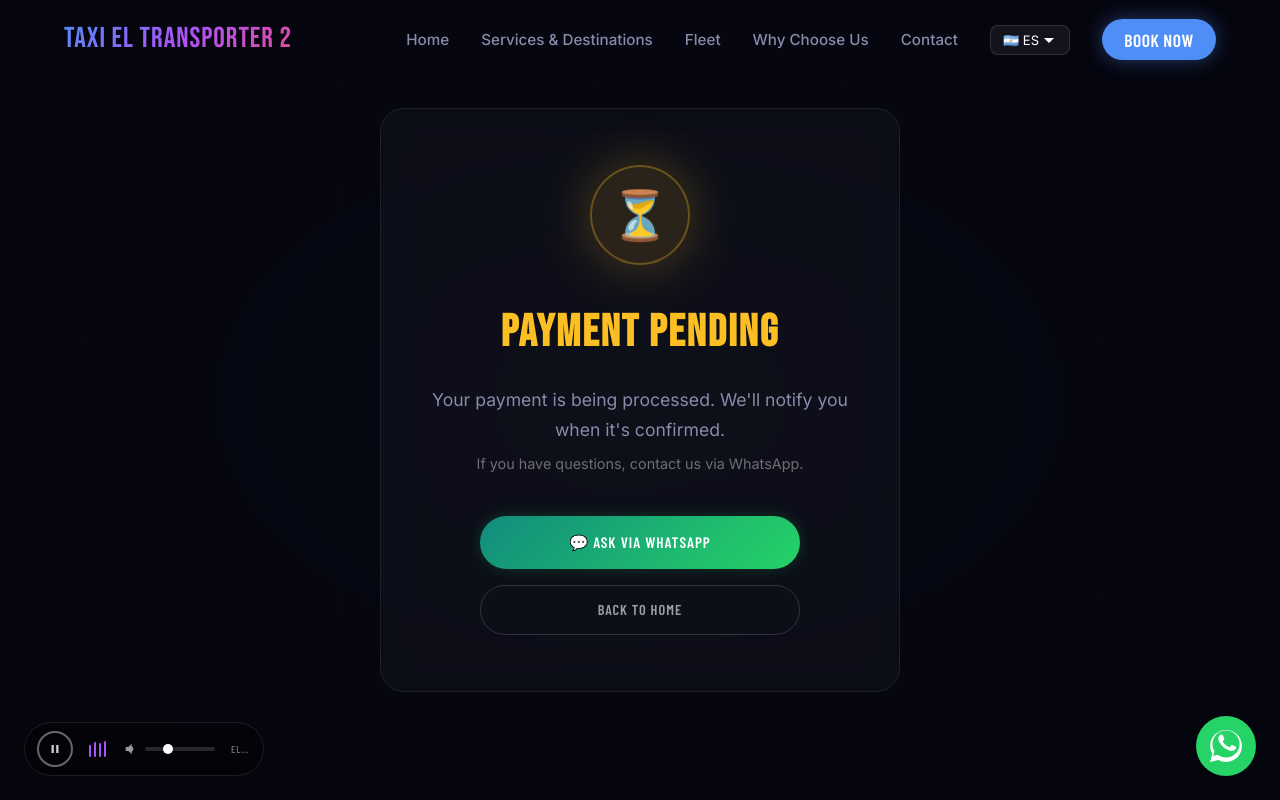
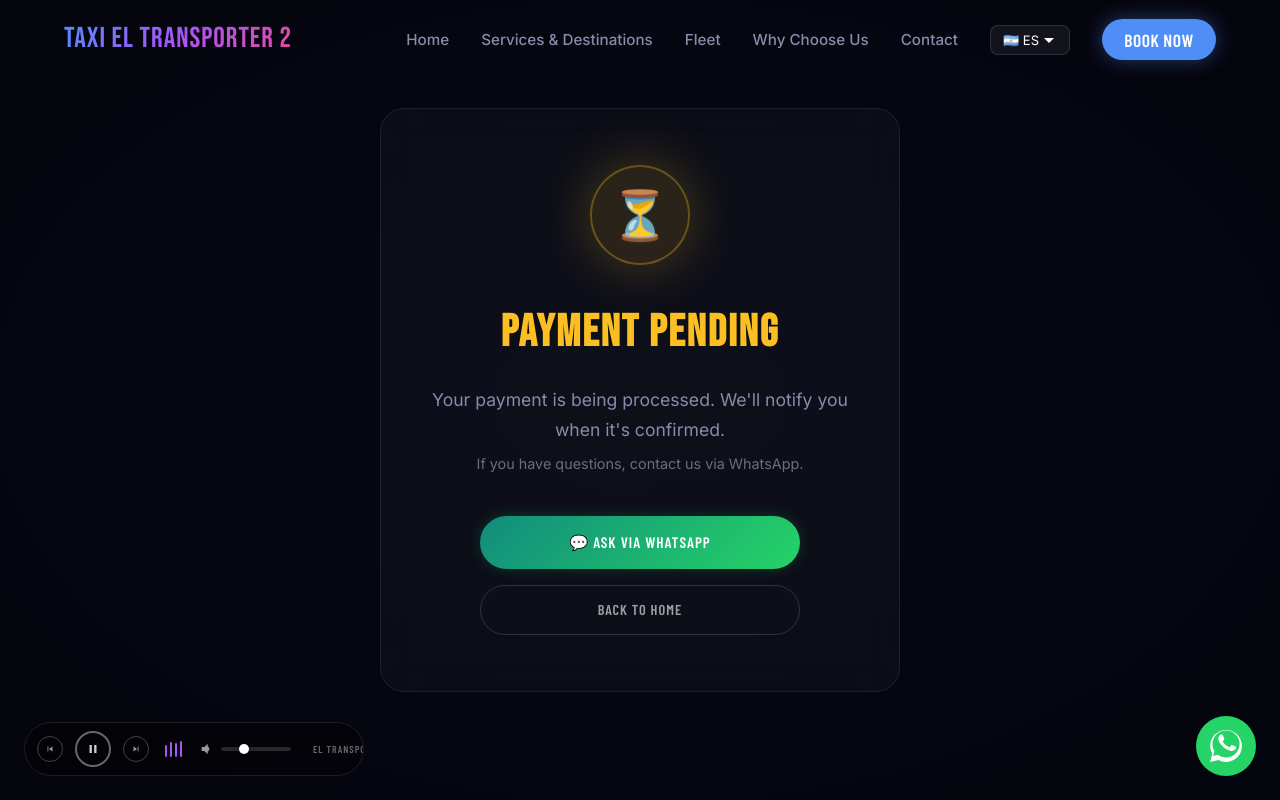
Before and after one commit to Germanovct/taxi-transporter-2, a React (Vite) app in the folder frontend/: page /reserva/pendiente in a window 1280 px wide. Built offline with nearby package versions, Linux system fonts and the light colour scheme.

Commit message:
fix: sync audio player changes with track selector to primary project

```diff
--- a/frontend/src/components/AudioPlayer.jsx
+++ b/frontend/src/components/AudioPlayer.jsx
@@ -1,18 +1,27 @@
-import { useState, useEffect, useRef } from 'react';
+import { useState, useEffect, useRef, useCallback } from 'react';
 import styles from './AudioPlayer.module.css';
+
+const TRACKS = [
+  { src: '/audio/el-transporter2.mp3', title: 'El Transporter' },
+  { src: '/audio/sara-perche-ti-amo.mp3', title: 'Sarà Perché Ti Amo' },
+];
 
 export default function AudioPlayer() {
   const [isPlaying, setIsPlaying] = useState(false);
   const [volume, setVolume] = useState(0.3); // Iniciar en 30% para no ser molesto
   const [isMuted, setIsMuted] = useState(false);
   const [isExpanded, setIsExpanded] = useState(false);
+  const [currentTrack, setCurrentTrack] = useState(0);
+  const [isTransitioning, setIsTransitioning] = useState(false);
+  const [showTrackList, setShowTrackList] = useState(false);
   const audioRef = useRef(null);
+  const trackListRef = useRef(null);
 
+  // Inicializar audio
   useEffect(() => {
-    // Crear el elemento de audio si no existe
     if (!audioRef.current) {
-      const audio = new Audio('/audio/el-transporter2.mp3');
-      audio.loop = true;
+      const audio = new Audio(TRACKS[0].src);
+      audio.loop = false; // Ya no loop individual, pasamos al siguiente track
       audio.volume = volume;
       audioRef.current = audio;
     }
@@ -52,12 +61,66 @@ export default function AudioPlayer() {
     };
   }, []);
 
+  // Cerrar la lista de tracks al hacer click fuera
+  useEffect(() => {
+    const handleClickOutside = (e) => {
+      if (trackListRef.current && !trackListRef.current.contains(e.target)) {
+        setShowTrackList(false);
+      }
+    };
+    if (showTrackList) {
+      document.addEventListener('mousedown', handleClickOutside);
+      document.addEventListener('touchstart', handleClickOutside);
+    }
+    return () => {
+      document.removeEventListener('mousedown', handleClickOutside);
+      document.removeEventListener('touchstart', handleClickOutside);
+    };
+  }, [showTrackList]);
+
+  // Cuando un track termina, pasar al siguiente
+  useEffect(() => {
+    const audio = audioRef.current;
+    if (!audio) return;
+
+    const handleTrackEnd = () => {
+      const nextIndex = (currentTrack + 1) % TRACKS.length;
+      changeTrack(nextIndex);
+    };
+
+    audio.addEventListener('ended', handleTrackEnd);
+    return () => audio.removeEventListener('ended', handleTrackEnd);
+  }, [currentTrack]);
+
   // Controlar volumen
   useEffect(() => {
     if (audioRef.current) {
       audioRef.current.volume = isMuted ? 0 : volume;
     }
   }, [volume, isMuted]);
+
+  const changeTrack = useCallback((newIndex) => {
+    if (!audioRef.current || isTransitioning) return;
+
+    setIsTransitioning(true);
+
+    const wasPlaying = !audioRef.current.paused;
+
+    // Pausar y cambiar fuente
+    audioRef.current.pause();
+    audioRef.current.src = TRACKS[newIndex].src;
+    audioRef.current.volume = isMuted ? 0 : volume;
+    setCurrentTrack(newIndex);
+
+    if (wasPlaying) {
+      audioRef.current.play()
+        .then(() => setIsPlaying(true))
+        .catch(err => console.error("Error playing audio:", err));
+    }
+
+    // Breve delay para la animación de transición del nombre
+    setTimeout(() => setIsTransitioning(false), 400);
+  }, [isMuted, volume, isTransitioning]);
 
   const togglePlay = () => {
     if (!audioRef.current) return;
@@ -73,6 +136,37 @@ export default function AudioPlayer() {
     // Mantener expandido temporalmente tras interactuar en móvil
     setIsExpanded(true);
     setTimeout(() => setIsExpanded(false), 3000);
+  };
+
+  const handlePrev = (e) => {
+    e.stopPropagation();
+    const prevIndex = (currentTrack - 1 + TRACKS.length) % TRACKS.length;
+    changeTrack(prevIndex);
+    setIsExpanded(true);
+    setTimeout(() => setIsExpanded(false), 3000);
+  };
+
+  const handleNext = (e) => {
+    e.stopPropagation();
+    const nextIndex = (currentTrack + 1) % TRACKS.length;
+    changeTrack(nextIndex);
+    setIsExpanded(true);
+    setTimeout(() => setIsExpanded(false), 3000);
+  };
+
+  const handleSelectTrack = (index) => {
+    if (index !== currentTrack) {
+      changeTrack(index);
+    }
+    setShowTrackList(false);
+    setIsExpanded(true);
+    setTimeout(() => setIsExpanded(false), 3000);
+  };
+
+  const toggleTrackList = (e) => {
+    e.stopPropagation();
+    setShowTrackList(prev => !prev);
+    setIsExpanded(true);
   };
 
   const handleVolumeChange = (e) => {
@@ -91,10 +185,21 @@ export default function AudioPlayer() {
     <div
       className={`${styles.playerContainer} ${
         (isExpanded || isPlaying) ? styles.playerContainerActive : ''
-      }`}
+      } ${showTrackList ? styles.playerContainerListOpen : ''}`}
       onMouseEnter={() => setIsExpanded(true)}
-      onMouseLeave={() => setIsExpanded(false)}
+      onMouseLeave={() => { if (!showTrackList) setIsExpanded(false); }}
     >
+      {/* Botón Prev */}
+      <button
+        onClick={handlePrev}
+        className={styles.skipBtn}
+        aria-label="Canción anterior"
+      >
+        <svg style={{ width: '10px', height: '10px', fill: 'currentColor' }} viewBox="0 0 24 24">
+          <path d="M6 6h2v12H6zm3.5 6l8.5 6V6z"/>
+        </svg>
+      </button>
+
       {/* Botón de reproducción */}
       <button
         onClick={togglePlay}
@@ -112,6 +217,17 @@ export default function AudioPlayer() {
             <path d="M8 5v14l11-7z"/>
           </svg>
         )}
+      </button>
+
+      {/* Botón Next */}
+      <button
+        onClick={handleNext}
+        className={styles.skipBtn}
+        aria-label="Canción siguiente"
+      >
+        <svg style={{ width: '10px', height: '10px', fill: 'currentColor' }} viewBox="0 0 24 24">
+          <path d="M6 18l8.5-6L6 6v12zM16 6v12h2V6h-2z"/>
+        </svg>
       </button>
 
       {/* Ondas animadas */}
@@ -159,10 +275,44 @@ export default function AudioPlayer() {
         />
       </div>
 
-      {/* Nombre de la canción (sutil) */}
-      <span className={styles.trackName}>
-        El Transporter
-      </span>
+      {/* Nombre de la canción + selector de tracks */}
+      <div className={styles.trackSelector} ref={trackListRef}>
+        <button
+          onClick={toggleTrackList}
+          className={`${styles.trackName} ${styles.trackNameClickable} ${isTransitioning ? styles.trackNameTransition : ''}`}
+          aria-label="Seleccionar canción"
+        >
+          {TRACKS[currentTrack].title}
+          <svg
+            className={`${styles.trackListArrow} ${showTrackList ? styles.trackListArrowOpen : ''}`}
+            style={{ width: '8px', height: '8px', fill: 'currentColor', marginLeft: '4px' }}
+            viewBox="0 0 24 24"
+          >
+            <path d="M7 10l5 5 5-5z"/>
+          </svg>
+        </button>
+
+        {showTrackList && (
+          <div className={styles.trackListPopup}>
+            {TRACKS.map((track, index) => (
+              <button
+                key={index}
+                onClick={() => handleSelectTrack(index)}
+                className={`${styles.trackListItem} ${index === currentTrack ? styles.trackListItemActive : ''}`}
+              >
+                {index === currentTrack && isPlaying ? (
+                  <svg style={{ width: '10px', height: '10px', fill: 'currentColor', marginRight: '6px', flexShrink: 0 }} viewBox="0 0 24 24">
+                    <path d="M3 9v6h4l5 5V4L7 9H3zm13.5 3c0-1.77-1.02-3.29-2.5-4.03v8.05c1.48-.73 2.5-2.25 2.5-4.02z"/>
+                  </svg>
+                ) : (
+                  <span className={styles.trackListNumber}>{index + 1}.</span>
+                )}
+                {track.title}
+              </button>
+            ))}
+          </div>
+        )}
+      </div>
     </div>
   );
 }
--- a/frontend/src/components/AudioPlayer.module.css
+++ b/frontend/src/components/AudioPlayer.module.css
@@ -18,14 +18,22 @@
   backdrop-filter: none;
   box-shadow: none;
   transition: all 0.4s cubic-bezier(0.16, 1, 0.3, 1);
-  max-width: 60px; /* Compacto por defecto */
+  max-width: 110px; /* Compacto: muestra prev + play + next */
   overflow: hidden;
   white-space: nowrap;
 }
 
 .playerContainer:hover,
 .playerContainerActive {
-  max-width: 240px; /* Se expande para mostrar los controles */
+  max-width: 340px; /* Se expande para mostrar los controles */
+  background: rgba(0, 0, 0, 0.4);
+  border-color: rgba(255, 255, 255, 0.1);
+  backdrop-filter: blur(12px);
+}
+
+.playerContainerListOpen {
+  overflow: visible;
+  max-width: 340px;
   background: rgba(0, 0, 0, 0.4);
   border-color: rgba(255, 255, 255, 0.1);
   backdrop-filter: blur(12px);
@@ -57,6 +65,34 @@
 
 .playBtn:active {
   transform: scale(0.95);
+}
+
+/* ═══ Botones Skip (Prev / Next) ═══ */
+.skipBtn {
+  width: 26px;
+  height: 26px;
+  border-radius: 50%;
+  border: 1.5px solid rgba(255, 255, 255, 0.25);
+  background: transparent;
+  color: rgba(255, 255, 255, 0.6);
+  display: flex;
+  align-items: center;
+  justify-content: center;
+  cursor: pointer;
+  transition: all 0.3s cubic-bezier(0.16, 1, 0.3, 1);
+  flex-shrink: 0;
+  padding: 0;
+}
+
+.skipBtn:hover {
+  border-color: #a855f7;
+  color: #fff;
+  transform: scale(1.1);
+  box-shadow: 0 0 8px rgba(168, 85, 247, 0.25);
+}
+
+.skipBtn:active {
+  transform: scale(0.9);
 }
 
 /* ═══ Ondas de Audio Animadas ═══ */
@@ -163,7 +199,22 @@
   background: var(--accent-blue);
 }
 
-/* ═══ Track Title ═══ */
+/* ═══ Track Selector ═══ */
+.trackSelector {
+  position: relative;
+  flex-shrink: 0;
+  opacity: 0;
+  transition: opacity 0.3s ease;
+  pointer-events: none;
+}
+
+.playerContainer:hover .trackSelector,
+.playerContainerActive .trackSelector {
+  opacity: 1;
+  pointer-events: auto;
+}
+
+/* ═══ Track Title (ahora es botón clickeable) ═══ */
 .trackName {
   font-family: var(--font-subtitle);
   font-size: 10px;
@@ -172,17 +223,123 @@
   letter-spacing: 1px;
   text-transform: uppercase;
   margin-left: 4px;
-  opacity: 0;
-  transition: opacity 0.3s ease;
-  pointer-events: none;
-  max-width: 60px;
+  max-width: 140px;
   overflow: hidden;
   text-overflow: ellipsis;
+  white-space: nowrap;
+  display: flex;
+  align-items: center;
+  background: none;
+  border: none;
+  padding: 4px 6px;
+  border-radius: 6px;
+  cursor: default;
+  transition: all 0.3s ease;
 }
 
-.playerContainer:hover .trackName,
-.playerContainerActive .trackName {
-  opacity: 1;
+.trackNameClickable {
+  cursor: pointer;
+  pointer-events: auto;
+}
+
+.trackNameClickable:hover {
+  color: rgba(255, 255, 255, 0.7);
+  background: rgba(255, 255, 255, 0.06);
+}
+
+.trackListArrow {
+  transition: transform 0.25s ease;
+  flex-shrink: 0;
+}
+
+.trackListArrowOpen {
+  transform: rotate(180deg);
+}
+
+.trackNameTransition {
+  animation: trackFade 0.4s ease;
+}
+
+@keyframes trackFade {
+  0% {
+    opacity: 0;
+    transform: translateY(4px);
+  }
+  100% {
+    opacity: 1;
+    transform: translateY(0);
+  }
+}
+
+/* ═══ Track List Popup ═══ */
+.trackListPopup {
+  position: absolute;
+  bottom: calc(100% + 8px);
+  left: 0;
+  min-width: 200px;
+  background: rgba(15, 15, 20, 0.92);
+  backdrop-filter: blur(20px);
+  border: 1px solid rgba(255, 255, 255, 0.1);
+  border-radius: 12px;
+  padding: 6px;
+  display: flex;
+  flex-direction: column;
+  gap: 2px;
+  box-shadow: 0 8px 32px rgba(0, 0, 0, 0.5), 0 0 0 1px rgba(168, 85, 247, 0.08);
+  animation: popupSlideIn 0.25s cubic-bezier(0.16, 1, 0.3, 1);
+  z-index: 1000;
+  white-space: normal;
+}
+
+@keyframes popupSlideIn {
+  0% {
+    opacity: 0;
+    transform: translateY(6px) scale(0.96);
+  }
+  100% {
+    opacity: 1;
+    transform: translateY(0) scale(1);
+  }
+}
+
+.trackListItem {
+  display: flex;
+  align-items: center;
+  padding: 8px 12px;
+  border: none;
+  background: transparent;
+  color: rgba(255, 255, 255, 0.6);
+  font-family: var(--font-subtitle);
+  font-size: 11px;
+  font-weight: 600;
+  letter-spacing: 0.5px;
+  text-transform: uppercase;
+  border-radius: 8px;
+  cursor: pointer;
+  transition: all 0.2s ease;
+  text-align: left;
+  white-space: nowrap;
+}
+
+.trackListItem:hover {
+  background: rgba(168, 85, 247, 0.12);
+  color: #fff;
+}
+
+.trackListItemActive {
+  color: #a855f7;
+  background: rgba(168, 85, 247, 0.08);
+}
+
+.trackListItemActive:hover {
+  color: #c084fc;
+}
+
+.trackListNumber {
+  margin-right: 6px;
+  opacity: 0.5;
+  font-size: 10px;
+  flex-shrink: 0;
 }
 
 /* ═══ Responsive ═══ */
@@ -195,10 +352,15 @@
 
   /* En móviles se expande al tocar (clase active) */
   .playerContainerActive {
-    max-width: 220px;
+    max-width: 300px;
   }
 
   .volumeSlider {
     width: 60px;
   }
+
+  .trackListPopup {
+    min-width: 180px;
+    left: -8px;
+  }
 }
```
Also changed, not shown: 2 other files (tests, documents, lock files or other folders).
